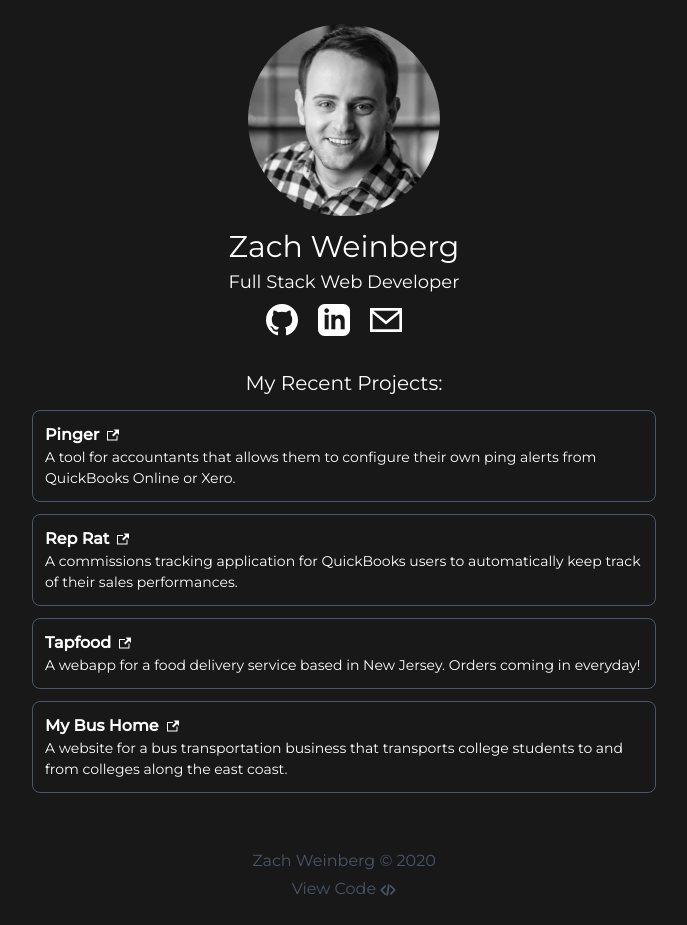
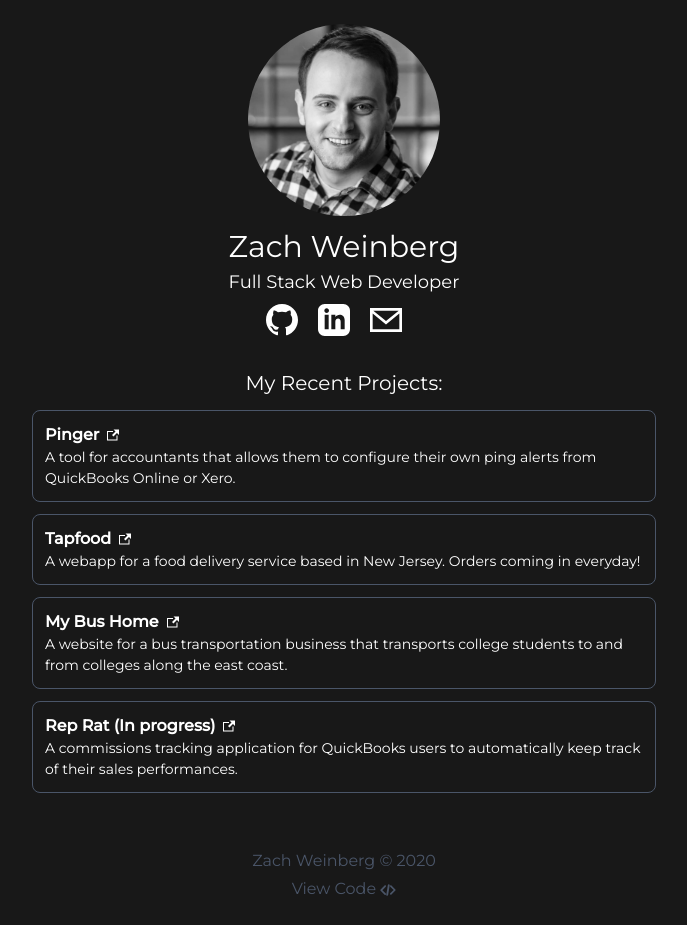
Before and after one commit to zachweinberg/personal-site, a Next.js app: page / in a window 1280 px wide. Shown: the whole page, without its empty margins (296-983 px from the left). Built offline with nearby package versions, Linux system fonts and the light colour scheme.

Commit message:
readme and small changes

```diff
--- a/pages/index.js
+++ b/pages/index.js
@@ -7,7 +7,7 @@ const Index = () => (
   <Layout>
     <Bio />
     <Projects />
-    <p style={{ opacity: '0' }}>zweinbe1@gmail.com</p>
+    <p style={{ opacity: '0' }}>zweinberg3@gmail.com</p>
   </Layout>
 )
 
--- a/projects.json
+++ b/projects.json
@@ -4,11 +4,7 @@
     "description": "A tool for accountants that allows them to configure their own ping alerts from QuickBooks Online or Xero.",
     "url": "https://ifpinger.ai"
   },
-  {
-    "title": "Rep Rat",
-    "description": "A commissions tracking application for QuickBooks users to automatically keep track of their sales performances.",
-    "url": "https://reprat.io"
-  },
+
   {
     "title": "Tapfood",
     "description": "A webapp for a food delivery service based in New Jersey. Orders coming in everyday!",
@@ -18,5 +14,10 @@
     "title": "My Bus Home",
     "description": "A website for a bus transportation business that transports college students to and from colleges along the east coast.",
     "url": "https://www.mybushome.com"
+  },
+  {
+    "title": "Rep Rat (In progress)",
+    "description": "A commissions tracking application for QuickBooks users to automatically keep track of their sales performances.",
+    "url": "https://reprat.io"
   }
 ]
```
Also changed, not shown: 1 other file (tests, documents, lock files or other folders).
